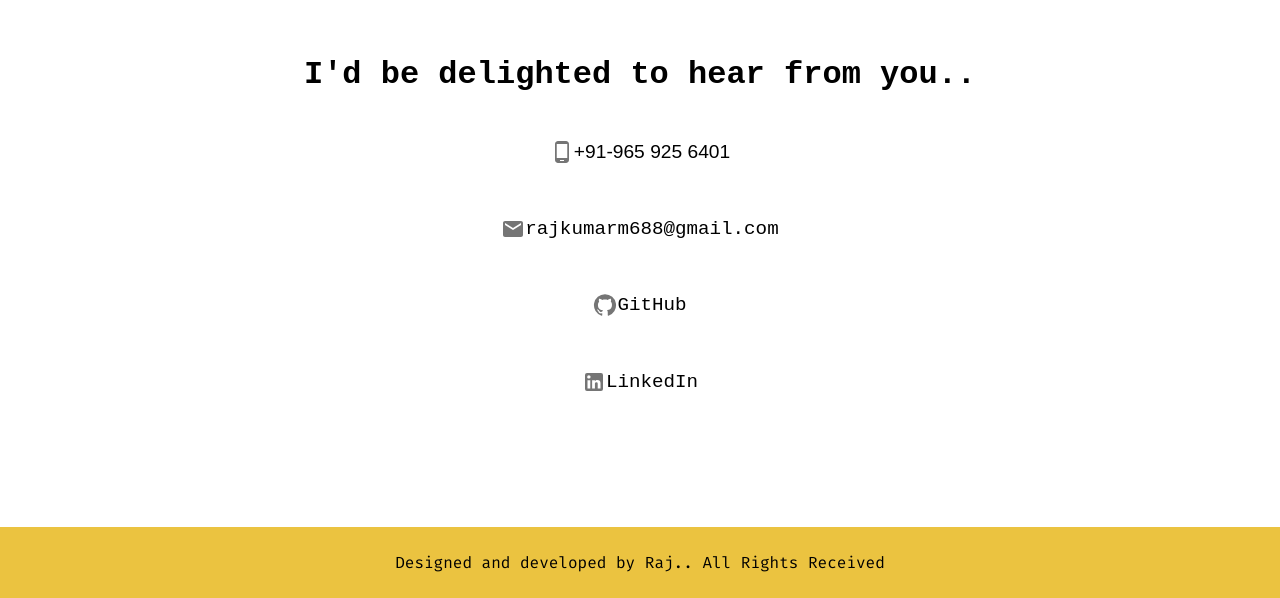
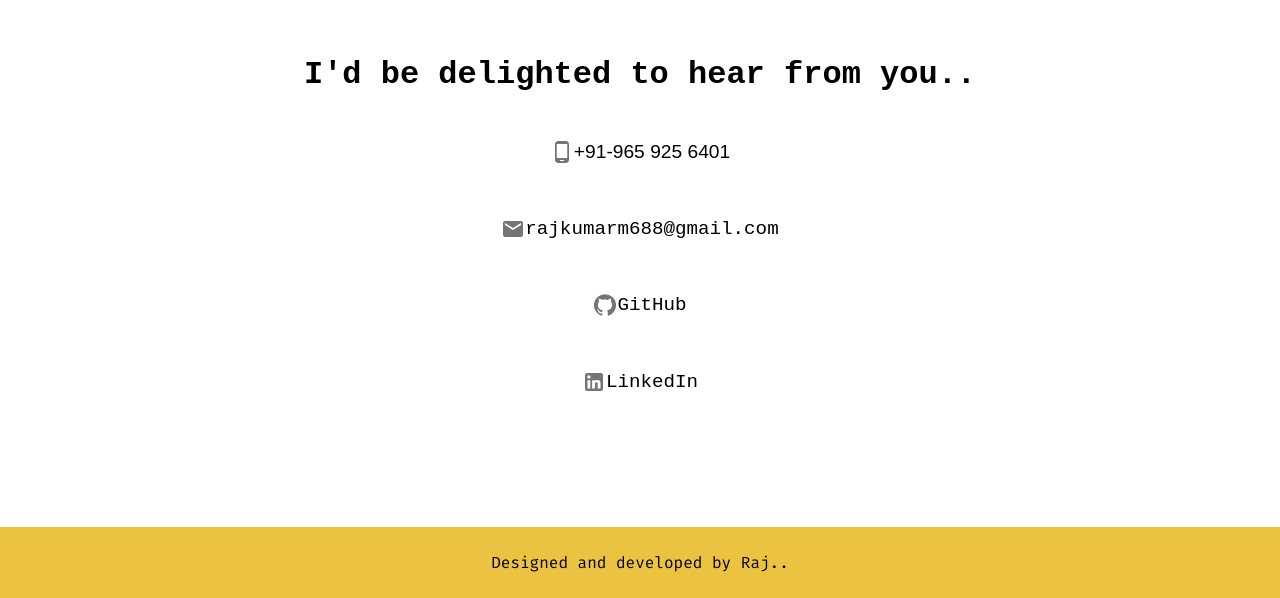
Before and after one commit to rajm688/resume_new, a React (Create React App) app: page / in a window 1280 px wide. Shown: the part 3513-4111 px from the top of the page. Built offline with nearby package versions, Linux system fonts and the light colour scheme.

Commit message:
rights changed

```diff
--- a/src/App.js
+++ b/src/App.js
@@ -22,6 +22,6 @@ export default function App() {
 }
 const Footer = () => (
   <div className="footer">
-    <p>Designed and developed by Raj.. All Rights Received</p>
+    <p>Designed and developed by Raj..</p>
   </div>
 );
```
